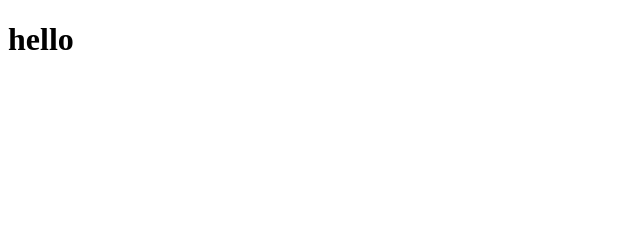
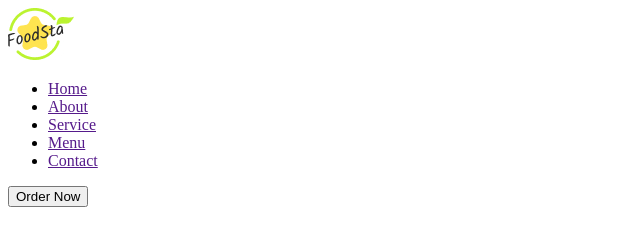
Before and after one commit to ASkypka/fson-98, a plain HTML site: page index.html in a window 1280 px wide. Shown: the whole page, without its empty margins (0-640 px from the left). Drawn offline with Linux system fonts and the light colour scheme.

Commit message:
Added header

```diff
--- a/index.html
+++ b/index.html
@@ -1,11 +1,28 @@
 <!DOCTYPE html>
 <html lang="en">
+
 <head>
     <meta charset="UTF-8">
     <meta name="viewport" content="width=device-width, initial-scale=1.0">
     <title>Document</title>
 </head>
+
 <body>
-    <h1>hello</h1>
+    <header>
+        <a href="">
+            <img src="img/logo.jpg" alt="logo" width="66" height="52">
+        </a>
+        <nav>
+            <ul>
+                <li><a href="">Home</a></li>
+                <li><a href="">About</a></li>
+                <li><a href="">Service</a></li>
+                <li><a href="">Menu</a></li>
+                <li><a href="">Contact</a></li>
+            </ul>
+        </nav>
+        <button type="button">Order Now</button>
+    </header>
 </body>
+
 </html>
```
Also changed, not shown: img/logo.jpg (added).
